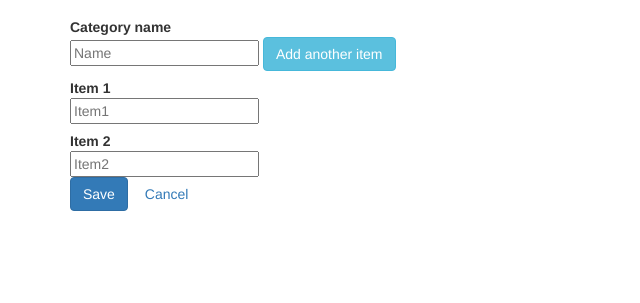
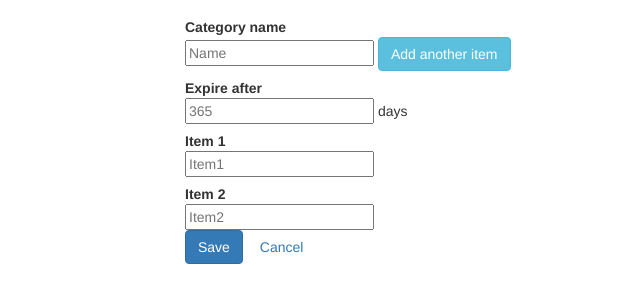
Before and after one commit to Sushant/appengine-survey-app, a Python web app: template templates/category.html in a window 1280 px wide. Shown: the part 50-353 px from the top of the page, without its empty margins (0-640 px from the left). Run offline with Jinja, Linux system fonts and the light colour scheme; the template is opened without the code that fills it, so the values that code supplies are empty; some libraries are stand-ins or nearby versions.

Commit message:
Final commit

```diff
--- a/lib/models.py
+++ b/lib/models.py
@@ -5,6 +5,7 @@ class Category(search.SearchableModel):
   name = db.StringProperty()
   owner = db.UserProperty()
   date = db.DateTimeProperty(auto_now_add=True)
+  expiry = db.DateTimeProperty()
 
   @classmethod
   def SearchableProperties(cls):
--- a/templates/all_category.html
+++ b/templates/all_category.html
@@ -63,7 +63,11 @@
               {% if page == 'export' %}
                 <td><a class="btn btn-small btn-info" href="/category/export/{{ category['id'] }}">Export</a></td>
               {% else %}
-                <td><a class="btn btn-small btn-info" href="/category/vote/{{ category['id'] }}">Select</a></td>
+                {% if 'expires_in' in category and category['expires_in'] == 'expired' %}
+                  <td>Expired</td>
+                {% else %}
+                  <td><a class="btn btn-small btn-info" href="/category/vote/{{ category['id'] }}">Select</a></td>
+                {% endif %}
               {% endif %}
             </tr>
            {% endfor %}
--- a/templates/category.html
+++ b/templates/category.html
@@ -15,8 +15,14 @@
       .control-group:hover > .controls > .icon-remove {
         visibility: visible;
       }
+      .form-horizontal .control-group {
+        margin-left: 115px;
+      }
     </style>
     <script type="text/javascript">
+      $(document).ready(function(){
+        $("#appendedInput").numeric();
+      });
       numItems = 2;
       function addAnotherItem() {
         itemId = numItems + 1;
@@ -66,6 +72,15 @@
               <button type="button" class="btn btn-info" id="addItem" onclick="addAnotherItem();">Add another item</button>
             </div>
           </div>
+          <div class="control-group">
+            <label class="control-label" for="inputExpiry">Expire after</label>
+            <div class="controls">
+              <div class="input-append">
+                <input class="span2" id="appendedInput" type="text" name="expiry" placeholder="365">
+                <span class="add-on">days</span>
+              </div>
+            </div>
+          </div>
           <div class="control-group" id="cg-1">
             <label class="control-label" for="inputItem1">Item 1</label>
             <div class="controls">
--- a/templates/edit_page.html
+++ b/templates/edit_page.html
@@ -14,6 +14,9 @@
       }
       .control-group:hover > .controls > .icon-remove {
         visibility: visible;
+      }
+      .form-horizontal .control-group {
+        margin-left: 115px;
       }
     </style>
     <script type="text/javascript">
--- a/templates/results_items.html
+++ b/templates/results_items.html
@@ -57,8 +57,8 @@
             {% for item in items %}
             <tr>
               <td> {{ item['name'] }} </td>
-              <td> {{ item['wins'] }} </td>
-              <td> {{ item['losses'] }} </td>
+              <td><span class="badge badge-info">{{ item['wins'] }}</span></td>
+              <td><span class="badge badge-important">{{ item['losses'] }}</span></td>
               <td> {{ item['percentage_str'] }} </td>
               <td>
                 {% if item['comment_count'] > 0 %}
--- a/templates/user_category.html
+++ b/templates/user_category.html
@@ -49,6 +49,7 @@
               <th>Category</th>
               <th>Number of items</th>
               <th>Time created</th>
+              <th>Expires in</th>
               <th></th>
             </tr>
           </thead>
@@ -58,6 +59,7 @@
               <td> {{ category['name'] }} </td>
               <td> {{ category['items'] }} </td>
               <td> {{ category['date'] }} </td>
+              <td> {{ category['expires_in'] }} </td>
               <td><a class="btn btn-small btn-info" href="/category/show_edit/{{ category['id'] }}">Edit</a></td>
               <td><a class="btn btn-small btn-danger" href="/category/delete/{{ category['id'] }}">Delete</a></td>
             </tr>
```
Also changed, not shown: category.py (+22 -7 lines).
